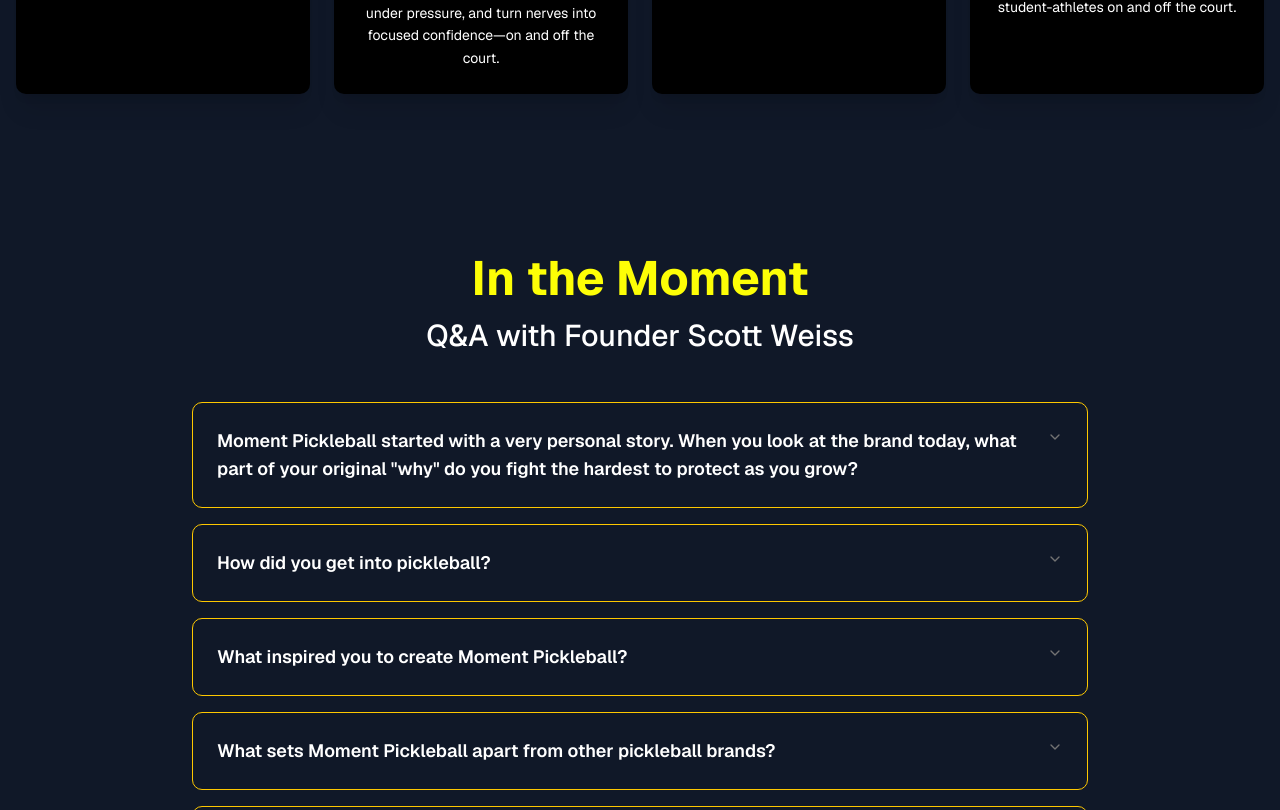
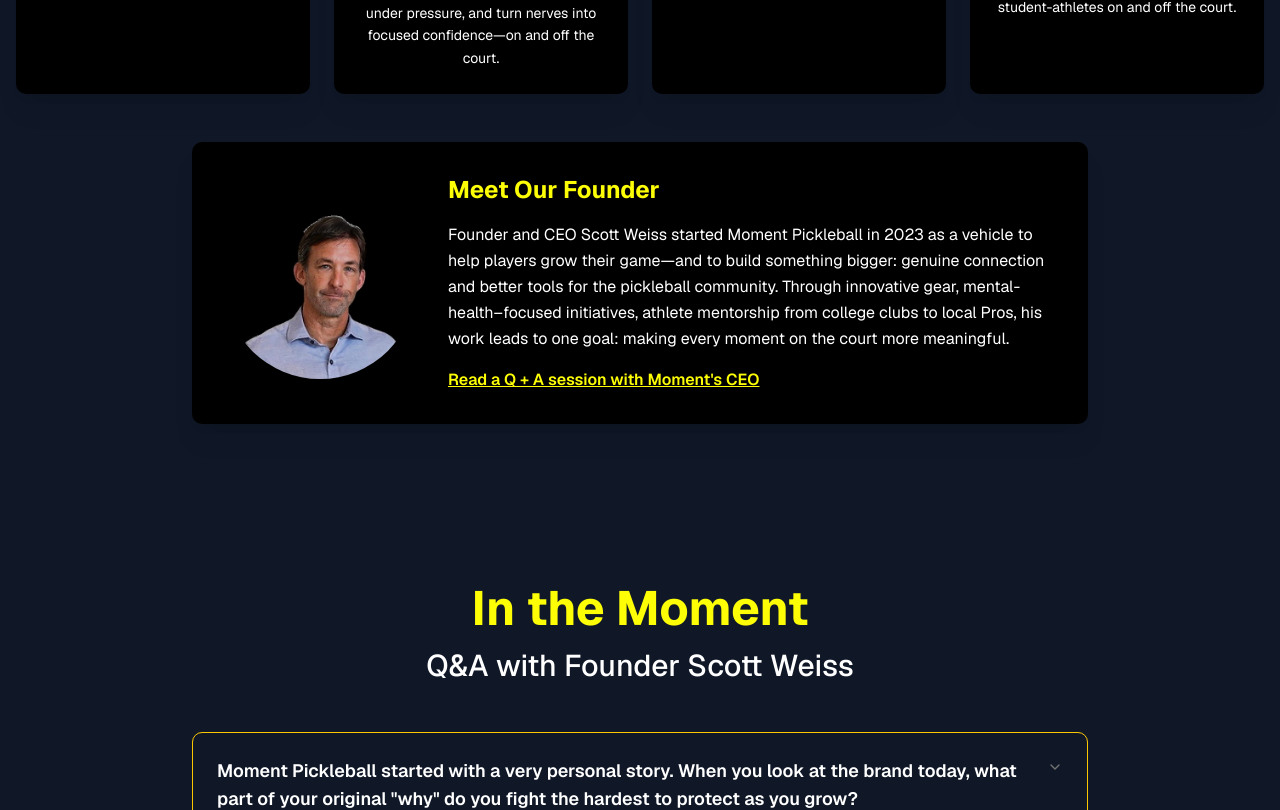
Before and after one commit to Irtaza0420BM/PF-Aleem, a Next.js app: page /pages/about in a window 1280 px wide. Shown: the part 1750-2560 px from the top of the page. Built offline with nearby package versions, Linux system fonts and the light colour scheme; no server answers.

Commit message:
create founder page

```diff
--- a/app/login/page.tsx
+++ b/app/login/page.tsx
@@ -14,21 +14,21 @@ export default async function LoginPage() {
     <div className="min-h-screen bg-black flex items-center justify-center py-12 px-4">
       <div className="max-w-md w-full space-y-8">
         <div className="text-center">
-          <h1 className="text-4xl font-bold text-white mb-2">Welcome Back</h1>
-          <p className="text-gray-400">Sign in to your account</p>
+          <h1 className="text-4xl font-bold text-[#fdfe06] mb-2">Welcome Back</h1>
+          <p className="text-[#fdfe06]">Sign in to your account</p>
         </div>
 
         <LoginForm />
 
         <div className="text-center space-y-2">
-          <p className="text-gray-400">
+          <p className="text-[#fdfe06]">
             Don't have an account?{" "}
-            <Link href="/register" className="text-yellow-400 hover:text-yellow-300 font-semibold">
+            <Link href="/register" className="text-[#fdfe06] hover:text-yellow-300 font-semibold">
               Sign up
             </Link>
           </p>
           <p className="text-gray-400">
-            <Link href="/forgot-password" className="text-yellow-400 hover:text-yellow-300 text-sm">
+            <Link href="/forgot-password" className="text-[#fdfe06] hover:text-yellow-300 text-sm">
               Forgot your password?
             </Link>
           </p>
--- a/app/pages/about/page.tsx
+++ b/app/pages/about/page.tsx
@@ -1,3 +1,5 @@
+//
+
 import Image from "next/image"
 import Link from "next/link"
 import { Button } from "@/components/ui/button"
@@ -143,7 +145,7 @@ I don't just want Moment to be known for great products. I want it to be known a
       <section className="py-20 bg-gray-900">
         <div className="container mx-auto px-4">
           <h2 className="text-4xl md:text-5xl font-bold mb-6 text-center text-[#fdfe06]">Make Every Moment Count</h2>
-          <p className="text-lg text-center mb-12 max-w-4xl mx-auto leading-relaxed text-gray-900 font-medium">
+          <p className="text-lg text-center mb-12 max-w-4xl mx-auto leading-relaxed text-gray-300 font-medium">
             We believe pickleball is more than just a game—it's about the people you meet, the confidence you build, and the joy you find in every rally. Whether you're training hard, connecting with community, or just having fun, we're here to help you make the most of every moment on and off the court.
           </p>
           <div className="grid grid-cols-1 md:grid-cols-2 lg:grid-cols-4 gap-6 max-w-7xl mx-auto">
@@ -220,6 +222,35 @@ I don't just want Moment to be known for great products. I want it to be known a
               </div>
             </div>
           </div>
+
+          {/* Meet Our Founder Section */}
+          <div className="max-w-4xl mx-auto mt-12">
+            <div className="bg-black text-white rounded-lg p-8 shadow-xl hover:shadow-2xl transition-shadow">
+              <div className="flex flex-col md:flex-row gap-8 items-center">
+                <div className="relative w-48 h-48 flex-shrink-0 rounded-full overflow-hidden">
+                  <Image
+                    src="/images/founder.jpg"
+                    alt="Scott Weiss - Founder and CEO"
+                    fill
+                    className="object-cover"
+                    sizes="192px"
+                  />
+                </div>
+                <div className="flex-1">
+                  <h3 className="text-2xl font-bold text-[#fdfe06] mb-4">Meet Our Founder</h3>
+                  <p className="text-base leading-relaxed mb-4">
+                    Founder and CEO Scott Weiss started Moment Pickleball in 2023 as a vehicle to help players grow their game—and to build something bigger: genuine connection and better tools for the pickleball community. Through innovative gear, mental-health–focused initiatives, athlete mentorship from college clubs to local Pros, his work leads to one goal: making every moment on the court more meaningful.
+                  </p>
+                  <Link
+                    href="#founder-qa"
+                    className="inline-block text-[#fdfe06] hover:text-yellow-300 font-semibold underline"
+                  >
+                    Read a Q + A session with Moment's CEO
+                  </Link>
+                </div>
+              </div>
+            </div>
+          </div>
         </div>
       </section>
 
--- a/components/footer.tsx
+++ b/components/footer.tsx
@@ -7,13 +7,13 @@ export function Footer() {
     <footer className="bg-black text-white">
       <div className="bg-gradient-to-r from-red-900/20 to-green-900/20 border-b border-gray-800">
         <div className="container mx-auto px-4 py-4 text-center">
-          <div className="flex items-center justify-center gap-2 mb-1">
-            <Snowflake className="w-4 h-4 text-blue-400 animate-pulse" />
-            <p className="text-sm text-gray-200 font-medium">Happy Holidays from Moment Pickleball</p>
-            <Snowflake className="w-4 h-4 text-blue-400 animate-pulse" />
-          </div>
-          <p className="text-xs text-gray-400">Order by December 20th for holiday delivery</p>
-        </div>
+  <div className="flex items-center justify-center gap-2 mb-1">
+    <Snowflake className="w-6 h-6 text-blue-400 animate-pulse" />
+    <p className="text-xl text-gray-200 font-semibold">Happy Holidays from Moment Pickleball</p>
+    <Snowflake className="w-6 h-6 text-blue-400 animate-pulse" />
+  </div>
+  <p className="text-lg text-gray-400">Order by December 20th for holiday delivery</p>
+</div>
       </div>
 
       <div className="container mx-auto px-4 py-12">
```
Also changed, not shown: public/images/founder.jpg (added).
